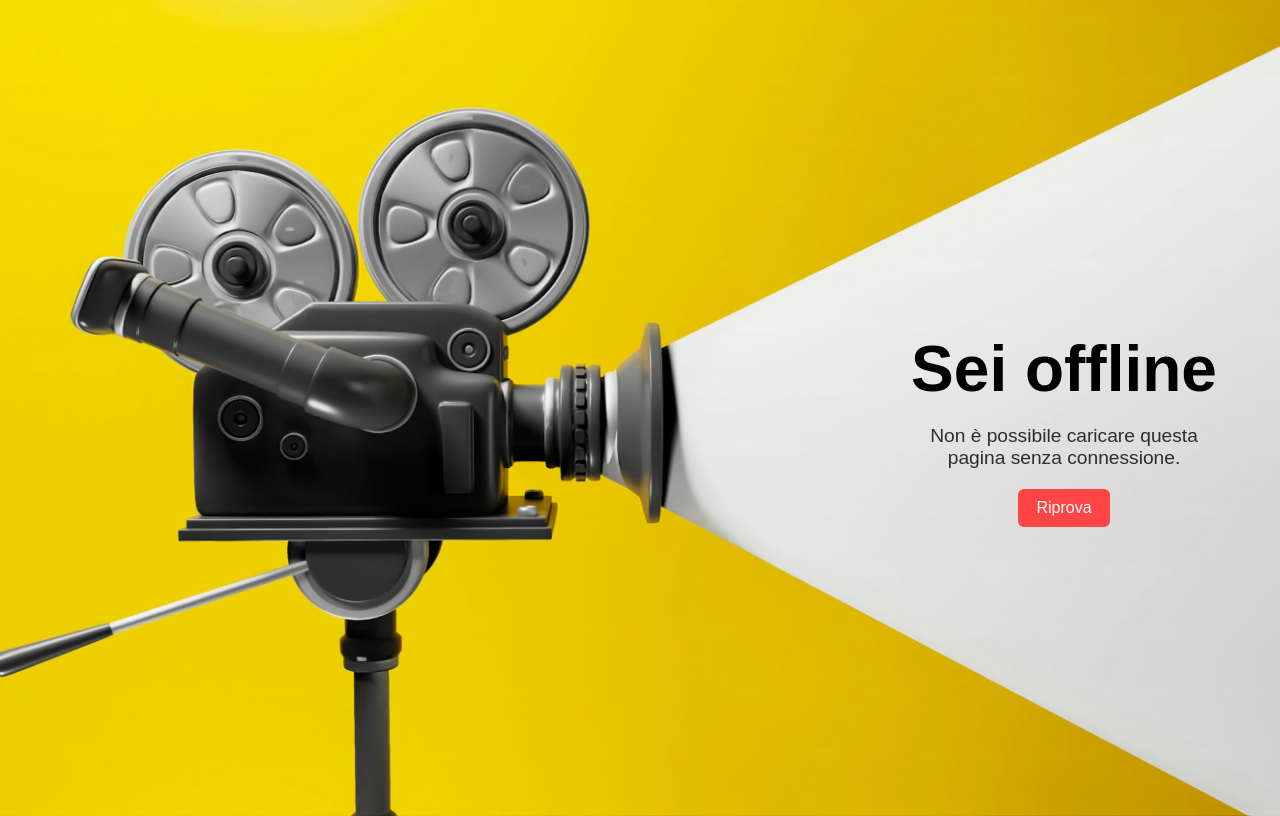
After one commit to emanuele-code/CineMatch, a Flask app: page /offline.html in a window 1280 px wide. The commit adds this page. Run offline with Flask 3, Linux system fonts and the light colour scheme; some libraries are stand-ins or nearby versions.

Commit message:
fixed major bug with service workers the sw cached the html pages fetched from the servers along with the session which caused a major bug on rendering pages created a fallback offline page

```diff
--- a/app.py
+++ b/app.py
@@ -61,10 +61,19 @@ def crea_app():
         session.clear()  # delete the whole session
         return redirect(url_for('registrazione_bp.registrazione'))
 
+
+    @app.route('/offline.html')
+    def offline():
+        return render_template('offline.html')
+
+
+    # serve the manifest
     @app.route('/manifest.json')
     def serve_manifest():
         return send_file('manifest.json', mimetype='application/manifest+json')
 
+
+    # serve the service worker
     @app.route('/sw.js')
     def serve_sw():
         return send_file('sw.js', mimetype='application/javascript')
--- a/mongo-init/init.js
+++ b/mongo-init/init.js
@@ -9,7 +9,7 @@ db.films.insertMany([
   { _id: ObjectId("69207cbb8023c7de1f32a03c"), id: 1, titolo: '28 Years Later', stelle: 0, regista: 'Danny Boyle', uscita: '2025', genere: 'Horror', immagine: 'images/28-Years-Later.jpg', trama: "Il sequel della saga zombie ambientato 28 anni dopo l'epidemia originale." },
   { _id: ObjectId("69207cbb8023c7de1f32a03d"), id: 2, titolo: 'Arrival', stelle: 0, regista: 'Denis Villeneuve', uscita: '2016', genere: 'Fantascienza', immagine: 'images/arrival.jpg', trama: 'Una linguista viene reclutata per comunicare con misteriosi alieni atterrati sulla Terra.' },
   { _id: ObjectId("69207cbb8023c7de1f32a03e"), id: 3, titolo: 'Big Hero 6', stelle: 0, regista: 'Don Hall', uscita: '2014', genere: 'Animazione', immagine: 'images/big-hero-6.jpeg', trama: 'Un giovane genio e il suo robot Baymax formano una squadra di supereroi.' },
-  { _id: ObjectId("69207cbb8023c7de1f32a03f"), id: 4, titolo: 'Black Panther', stelle: 0, regista: 'Ryan Coogler', uscita: '2018', genere: 'Azione', immagine: 'images/blackpanther.jpg', trama: 'Il re di Wakanda deve difendere il suo trono e il suo popolo da una nuova minaccia.' },
+  { _id: ObjectId("69207cbb8023c7de1f32a05d"), id: 4, titolo: 'Your Name', stelle: 0, regista: 'Makoto Shinkai', uscita: '2016', genere: 'Animazione', immagine: 'images/your-name.jpg', trama: 'Due adolescenti scoprono di scambiarsi i corpi in modo misterioso e cercano di incontrarsi.' },
   { _id: ObjectId("69207cbb8023c7de1f32a040"), id: 5, titolo: 'Blade Runner 2049', stelle: 0, regista: 'Denis Villeneuve', uscita: '2017', genere: 'Fantascienza', immagine: 'images/bladerunner2049.jpg', trama: "Un blade runner scopre un segreto che potrebbe cambiare il futuro dell'umanità." },
   { _id: ObjectId("69207cbb8023c7de1f32a041"), id: 6, titolo: 'Coco', stelle: 0, regista: 'Lee Unkrich', uscita: '2017', genere: 'Animazione', immagine: 'images/coco.jpg', trama: 'Un ragazzo appassionato di musica intraprende un viaggio nel mondo dei morti per scoprire la sua famiglia.' },
   { _id: ObjectId("69207cbb8023c7de1f32a042"), id: 7, titolo: 'The Dark Knight', stelle: 0, regista: 'Christopher Nolan', uscita: '2008', genere: 'Azione', immagine: 'images/dark-knight.jpg', trama: "Batman affronta il Joker in una battaglia per l'anima di Gotham City." },
@@ -38,8 +38,7 @@ db.films.insertMany([
   { _id: ObjectId("69207cbb8023c7de1f32a059"), id: 30, titolo: 'Sorry Baby', stelle: 0, regista: 'Eva Victor', uscita: '2025', genere: 'Drammatico', immagine: 'images/sorry-baby.jpg', trama: 'Una donna affronta il suo passato traumatico cercando giustizia e guarigione.' },
   { _id: ObjectId("69207cbb8023c7de1f32a05a"), id: 31, titolo: 'Spirited Away', stelle: 0, regista: 'Hayao Miyazaki', uscita: '2001', genere: 'Animazione', immagine: 'images/spirited-away.jpg', trama: 'Una ragazza entra in un mondo magico per salvare i suoi genitori trasformati in maiali.' },
   { _id: ObjectId("69207cbb8023c7de1f32a05b"), id: 32, titolo: 'Tenet', stelle: 0, regista: 'Christopher Nolan', uscita: '2020', genere: 'Fantascienza', immagine: 'images/tenet.jpg', trama: 'Un agente segreto deve manipolare il flusso del tempo per prevenire la Terza Guerra Mondiale.' },
-  { _id: ObjectId("69207cbb8023c7de1f32a05c"), id: 33, titolo: 'Toy Story', stelle: 0, regista: 'John Lasseter', uscita: '1995', genere: 'Animazione', immagine: 'images/toy-story.jpg', trama: "I giocattoli di un bambino prendono vita e affrontano la gelosia e l'amicizia." },
-  { _id: ObjectId("69207cbb8023c7de1f32a05d"), id: 34, titolo: 'Your Name', stelle: 0, regista: 'Makoto Shinkai', uscita: '2016', genere: 'Animazione', immagine: 'images/your-name.jpg', trama: 'Due adolescenti scoprono di scambiarsi i corpi in modo misterioso e cercano di incontrarsi.' }
+  { _id: ObjectId("69207cbb8023c7de1f32a05c"), id: 33, titolo: 'Toy Story', stelle: 0, regista: 'John Lasseter', uscita: '1995', genere: 'Animazione', immagine: 'images/toy-story.jpg', trama: "I giocattoli di un bambino prendono vita e affrontano la gelosia e l'amicizia." }
 ]);
 
 // ##############################################
@@ -67,7 +66,6 @@ db.utenti.insertMany([
       { film_id: ObjectId("69207cbb8023c7de1f32a048"), voto: 3, stato: "visto", recensione: "Simpatica avventura, semplice ma efficace." },
       { film_id: ObjectId("69207cbb8023c7de1f32a04c"), voto: 4, stato: "visto", recensione: "Ottimi effetti speciali." },
       { film_id: ObjectId("69207cbb8023c7de1f32a058"), voto: 0, stato: "da vedere", recensione: "" },
-      { film_id: ObjectId("69207cbb8023c7de1f32a03f"), voto: 0, stato: "da vedere", recensione: "Trama intrigante, sembra promettente." },
       { film_id: ObjectId("69207cbb8023c7de1f32a045"), voto: 0, stato: "da vedere", recensione: "Ho sentito recensioni positive, voglio confermare." },
       { film_id: ObjectId("69207cbb8023c7de1f32a040"), voto: 5, stato: "visto", recensione: "Fantastico, visivamente incredibile." },
       { film_id: ObjectId("69207cbb8023c7de1f32a041"), voto: 0, stato: "da vedere", recensione: "Sembra una storia commovente." }
--- /dev/null
+++ b/static/css/style-offline.css
@@ -0,0 +1,50 @@
+body {
+    display: flex;
+    justify-content: flex-start; /* allinea a sinistra per poi spostare con % */
+    align-items: center;         /* centro verticale */
+    height: 100vh;
+    text-align: center;
+    padding-left: 70%;           /* sposta proporzionalmente la box verso destra */
+    background: url('/static/images/offline-img.png') no-repeat center center;
+    background-size: cover;
+    color: #fff;
+    font-family: sans-serif;
+}
+
+.offline-box {
+    max-width: 320px;
+    /* rimosso padding-right fisso */
+}
+
+.offline-box img {
+    width: 120px;
+    opacity: 0.8;
+    margin-bottom: 20px;
+}
+
+h1 {
+    font-size: 4em;
+    margin-bottom: 10px;
+    color: black;
+}
+
+p {
+    font-size: 1.2em;
+    opacity: 0.8;
+    margin-bottom: 20px;
+    color: black;
+}
+
+button {
+    padding: 10px 18px;
+    border: none;
+    border-radius: 6px;
+    background: #ff4545;
+    color: white;
+    cursor: pointer;
+    font-size: 1em;
+}
+
+button:hover {
+    background: #d63c3c;
+}
--- /dev/null
+++ b/templates/offline.html
@@ -0,0 +1,15 @@
+<!DOCTYPE html>
+<html lang="it">
+<head>
+    <meta charset="UTF-8">
+    <title>Sei offline</title>
+    <link rel="stylesheet" href="{{ url_for('static', filename='css/style-offline.css') }}">
+</head>
+<body>
+    <div class="offline-box">
+        <h1>Sei offline</h1>
+        <p>Non è possibile caricare questa pagina senza connessione.</p>
+        <button onclick="location.reload()">Riprova</button>
+    </div>
+</body>
+</html>
```
Also changed, not shown: static/javascript/sw-register.js (+23 -10 lines), sw.js (+22 -32 lines), templates/logged-home-page.html (+4 -4 lines), templates/movie-card.html (+8 -8 lines), static/images/offline-img.png (added), 1 other file.
